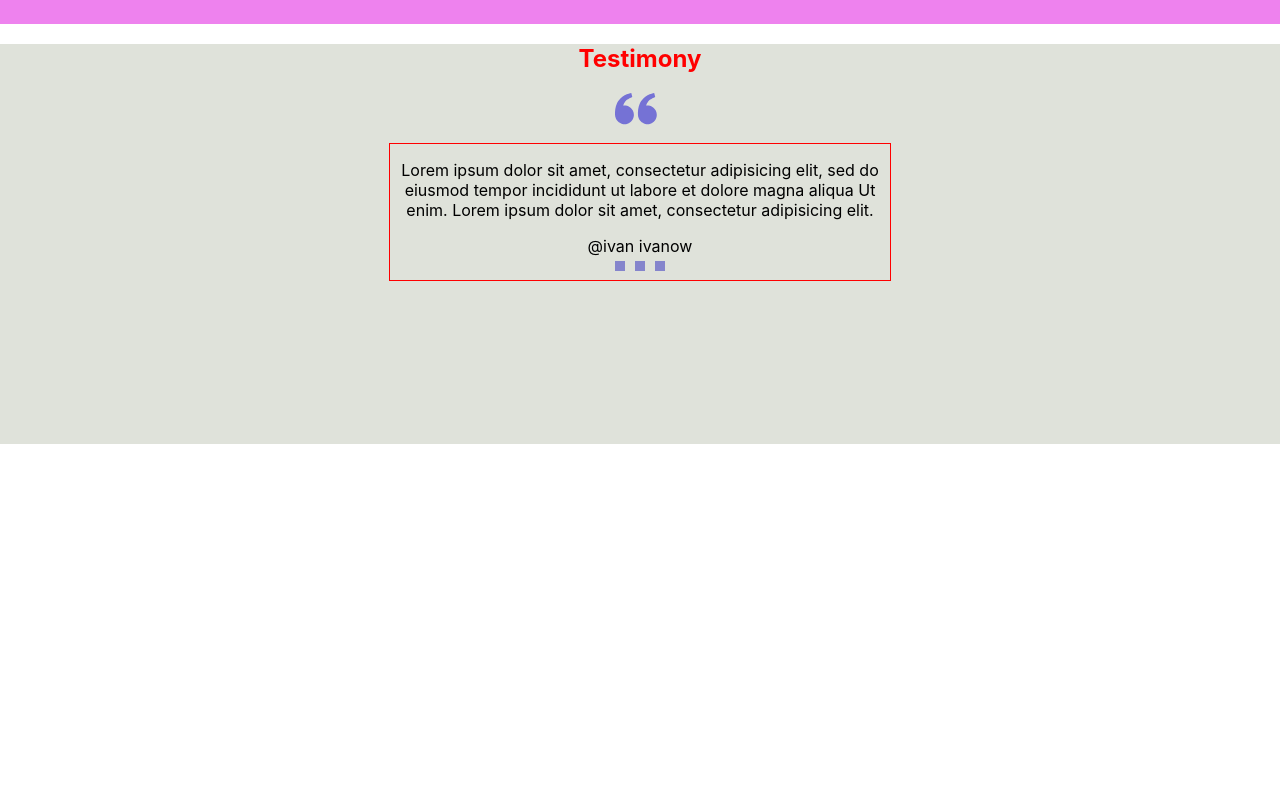
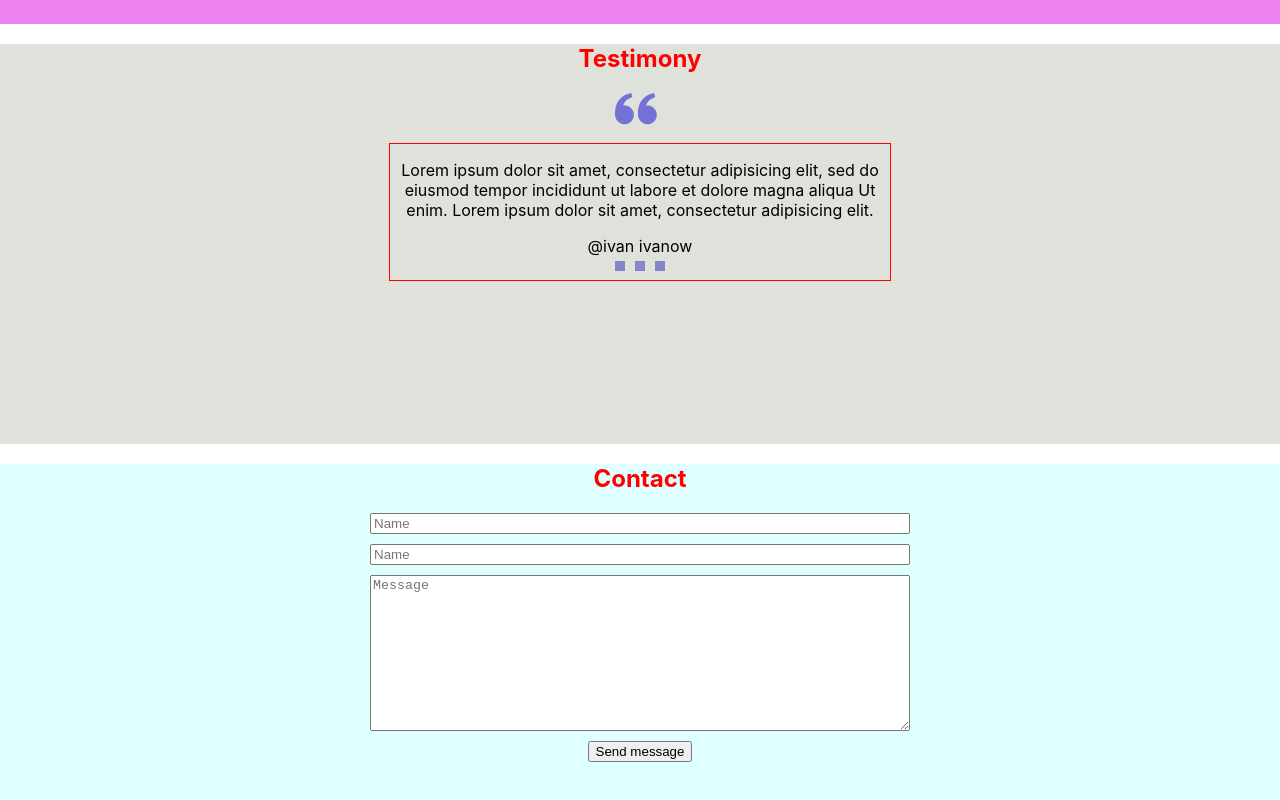
Before and after one commit to St0rY87/it-incubator-portfolio-sveta, a React (Vite) app: page / in a window 1280 px wide. Shown: the part 2100-2900 px from the top of the page. Before the commit the page ends 2544 px from the top, so only its background shows below. Built offline with nearby package versions, Linux system fonts and the light colour scheme.

Commit message:
feat: create structure of Contact section

```diff
--- a/src/App.tsx
+++ b/src/App.tsx
@@ -1,5 +1,6 @@
 import './App.css'
 import { Header } from './layout/header/Header';
+import { Contacts } from './layout/sections/contacts/Contact';
 import { Main } from './layout/sections/main/Main';
 import { Skills } from './layout/sections/skills/Skills';
 import { Testimony } from './layout/sections/testimony/Testimony';
@@ -13,6 +14,7 @@
             <Skills/>
             <Works/>
             <Testimony/>
+            <Contacts/>
         </div>
     )
 }
--- /dev/null
+++ b/src/components/Button.tsx
@@ -0,0 +1,5 @@
+import styled from "styled-components";
+
+export const Button = styled.button`
+    width: max-content;
+`
--- /dev/null
+++ b/src/layout/sections/contacts/Contact.tsx
@@ -0,0 +1,35 @@
+import styled from "styled-components";
+import { SectionTitle } from "../../../components/SectionTitle";
+import { Button } from "../../../components/Button";
+
+export const Contacts = () => {
+  return (
+    <StyledContacts>
+      <SectionTitle>Contact</SectionTitle>
+      <StyledForm>
+        <Field id="name" placeholder="Name" autoComplete="true" />
+        <Field id="surname" placeholder="Name" />
+        <Field id="text" as="textarea" rows={10} placeholder="Message" />
+        <Button type="submit">Send message</Button>
+      </StyledForm>
+    </StyledContacts>
+  );
+};
+
+const StyledContacts = styled.section`
+  min-height: 50vh;
+  background-color: lightcyan;
+`;
+
+const StyledForm = styled.form`
+  margin-inline: auto;
+  display: flex;
+  flex-direction: column;
+  gap: 10px;
+  width: min(540px, 100%);
+  button {
+    align-self: center;
+  }
+`;
+
+const Field = styled.input``;
```
